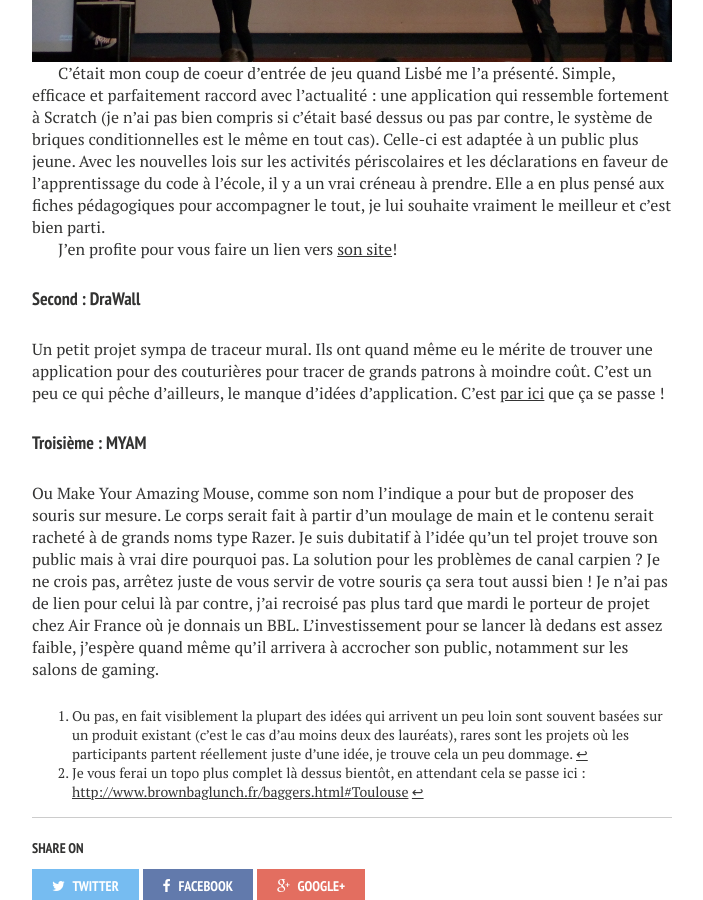
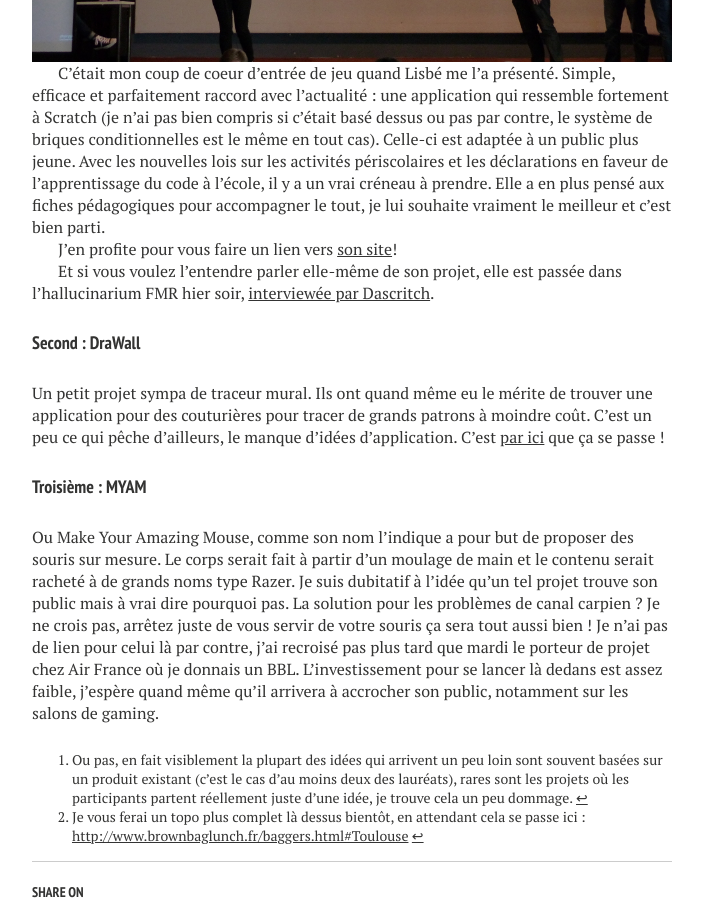
Before and after one commit to vferries/blog, a Jekyll site: the page built from _posts/2015-04-02-startup-weekend.md, in a window 1280 px wide and 900 px high, scrolled down 3627 px. Shown: the whole window, without its empty margins (288-991 px from the left). Built offline with Jekyll 4.4.1, drawn with Linux system fonts in a browser that asks for light colours; nearby versions of some CDN libraries.

Commit message:
Ajout de l'interview de Lisbé.

```diff
--- a/_posts/2015-04-02-startup-weekend.md
+++ b/_posts/2015-04-02-startup-weekend.md
@@ -72,6 +72,8 @@ C'était mon coup de coeur d'entrée de jeu quand Lisbé me l'a présenté. Simp
 
 J'en profite pour vous faire un lien vers [son site](http://loliplop.com/)!
 
+Et si vous voulez l'entendre parler elle-même de son projet, elle est passée dans l'hallucinarium FMR hier soir, [interviewée par Dascritch](http://dascritch.net/post/2015/04/01/micro-%40HalluFMR-27-%3A-%C3%89duquer%2C-avec-Lisb%C3%A9-Juin-et-Loliplop).
+
 #### Second : DraWall
 
 Un petit projet sympa de traceur mural. Ils ont quand même eu le mérite de trouver une application pour des couturières pour tracer de grands patrons à moindre coût. C'est un peu ce qui pêche d'ailleurs, le manque d'idées d'application. C'est [par ici](http://drawall.cc) que ça se passe !
```
